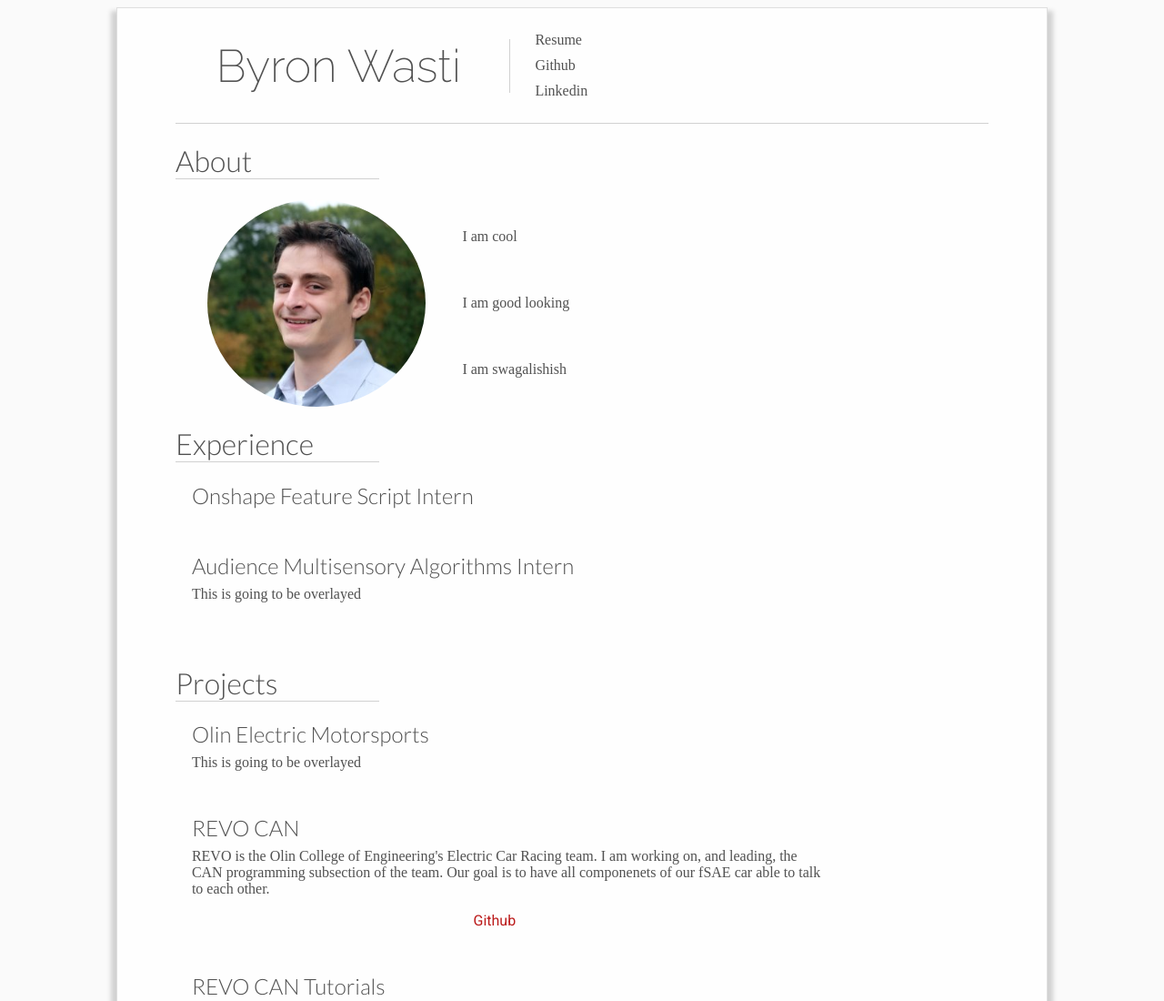
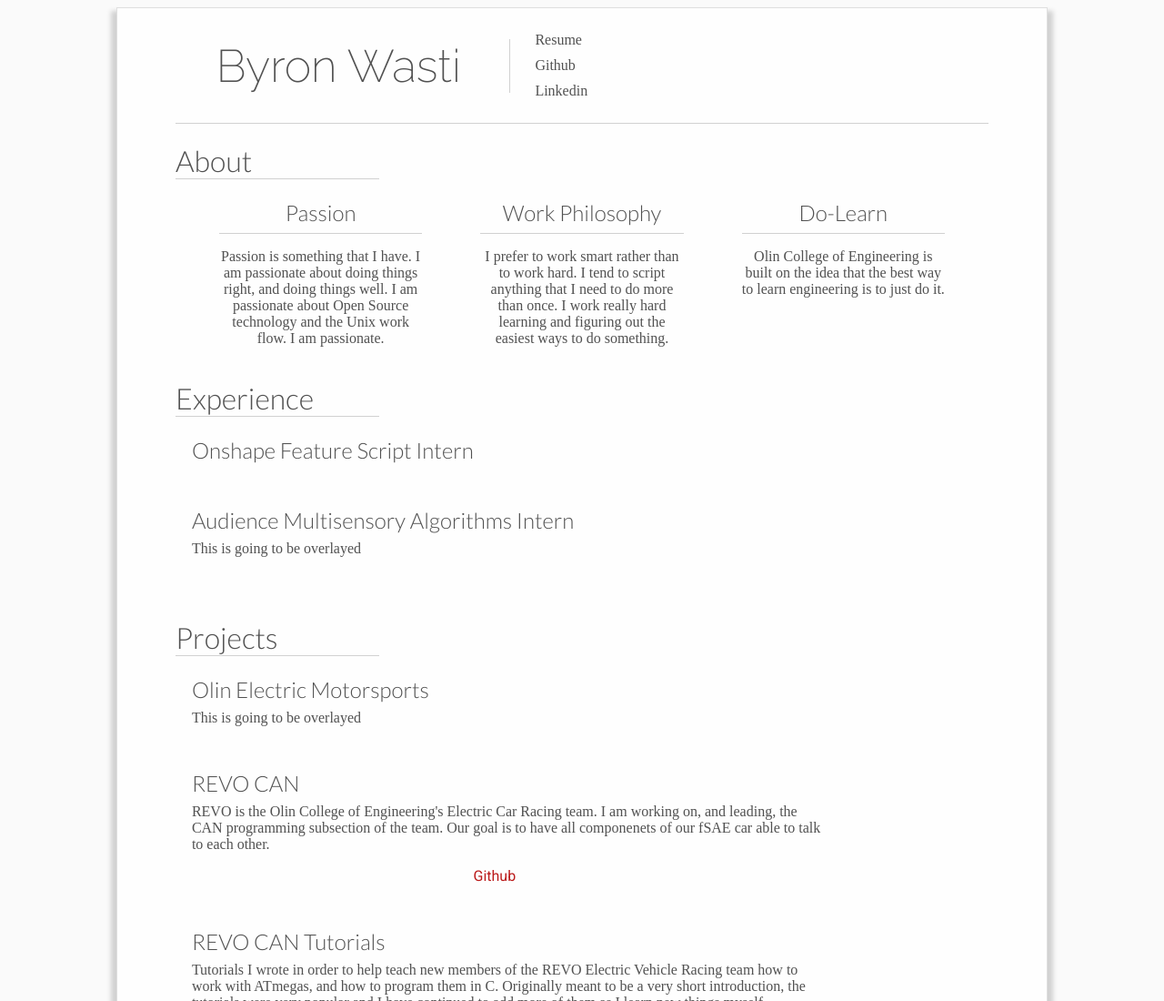
Before and after one commit to byronwasti/byronwasti.github.io, a plain HTML site: page index.html in a window 1280 px wide. Shown: the top 1100 px of the page at 91% size. Drawn offline with Linux system fonts and the light colour scheme.

Commit message:
Starting to format about section

```diff
--- a/index.html
+++ b/index.html
@@ -19,17 +19,19 @@
 </div>
 <div id="about" class="section level1 group-section">
 <h1>About</h1>
-<div id="section" class="section level2">
-<h2></h2>
-<div class="figure">
-<img src="images/Face.png" title="Myself" />
-
+<div>
+<div>
+<h2 id="passion">Passion</h2>
+<p>Passion is something that I have. I am passionate about doing things right, and doing things well. I am passionate about Open Source technology and the Unix work flow. I am passionate.</p>
 </div>
-<ul>
-<li><p>I am cool</p></li>
-<li><p>I am good looking</p></li>
-<li><p>I am swagalishish</p></li>
-</ul>
+<div>
+<h2 id="work-philosophy">Work Philosophy</h2>
+<p>I prefer to work smart rather than to work hard. I tend to script anything that I need to do more than once. I work really hard learning and figuring out the easiest ways to do something.</p>
+</div>
+<div>
+<h2 id="do-learn">Do-Learn</h2>
+<p>Olin College of Engineering is built on the idea that the best way to learn engineering is to just do it.</p>
+</div>
 </div>
 </div>
 <div id="experience" class="section level1 group-section">
--- a/style/main.css
+++ b/style/main.css
@@ -79,6 +79,46 @@ h1, h2, p {
     color: #d1d1d1;
 }
 
+#about div {
+    margin-bottom: 0px;
+    margin-left: 1rem;
+    margin-right: 1rem;
+}
+
+#about .level2 {
+    margin-bottom: 0rem;
+}
+
+#about > div{
+    display: flex;
+    flex-direction: row;
+    justify-content: space-between;
+    align-items: flex-start;
+}
+
+#about > div > div {
+    width: 30%;
+    margin-left: 2rem;
+    margin-right: 2rem;
+    display: flex;
+    justify-content: center;
+    flex-direction: column;
+}
+
+#about > div > div > h2 {
+    text-align: center;
+    padding-bottom: .5rem;
+    margin: 0px;
+    border-color: #d1d1d1;
+    border-style: solid;
+    border-width: 0px 0px 1px 0px;
+}
+
+#about > div > div > p {
+    /*text-align: justify;*/
+    text-align: center;
+}
+
 .group-section h1 {
     width: 25%;
 
@@ -91,30 +131,6 @@ h1, h2, p {
     margin-left: 2%;
     margin-bottom: 3rem;
 }
-
-#about img {
-    border-radius: 50%;
-    width: 15rem;
-}
-
-#about div {
-    margin-bottom: 0px;
-}
-
-#about .level2 {
-    display: flex;
-    flex-direction: row;
-    margin-bottom: 0rem;
-}
-
-#about ul {
-    display: flex;
-    flex-direction: column;
-    justify-content: space-between;
-
-    list-style: none;
-}
-
 
 .project h2 {
     margin-bottom: .5rem;
```
Also changed, not shown: 1 other file.
